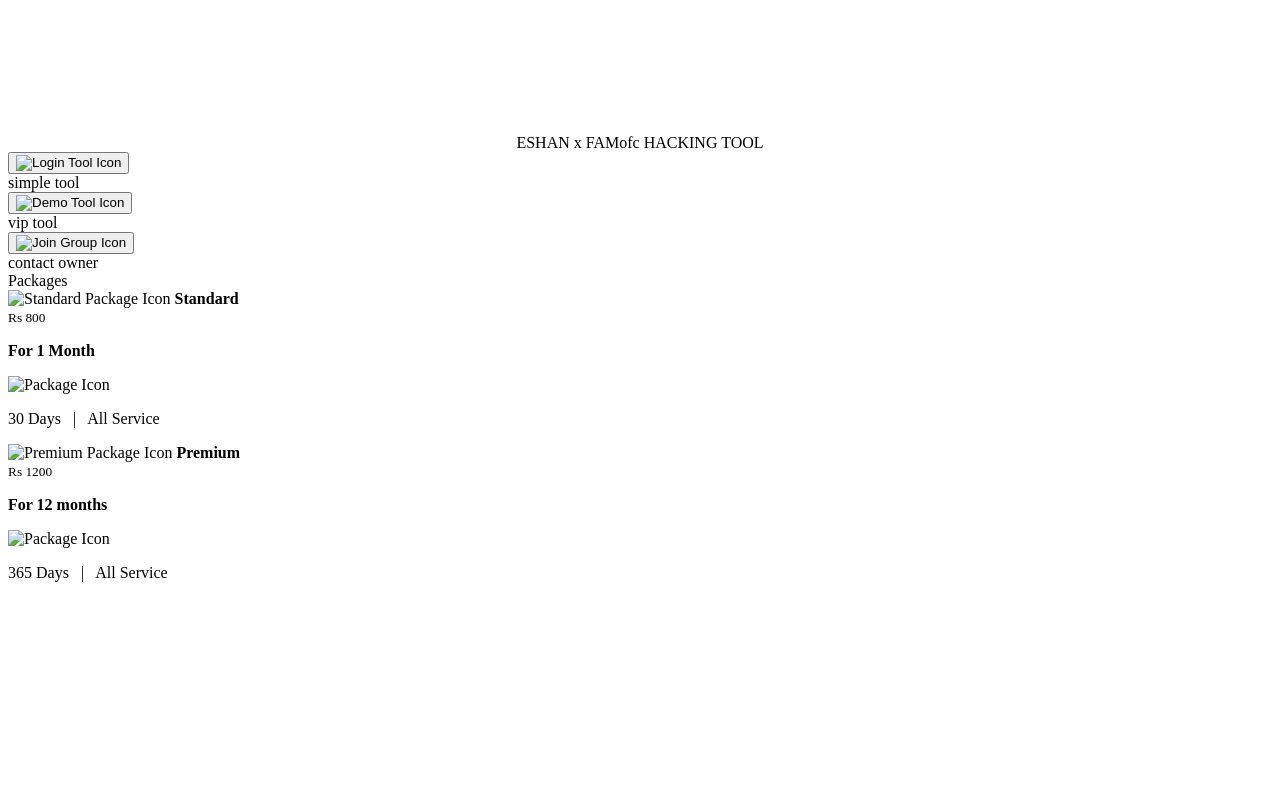
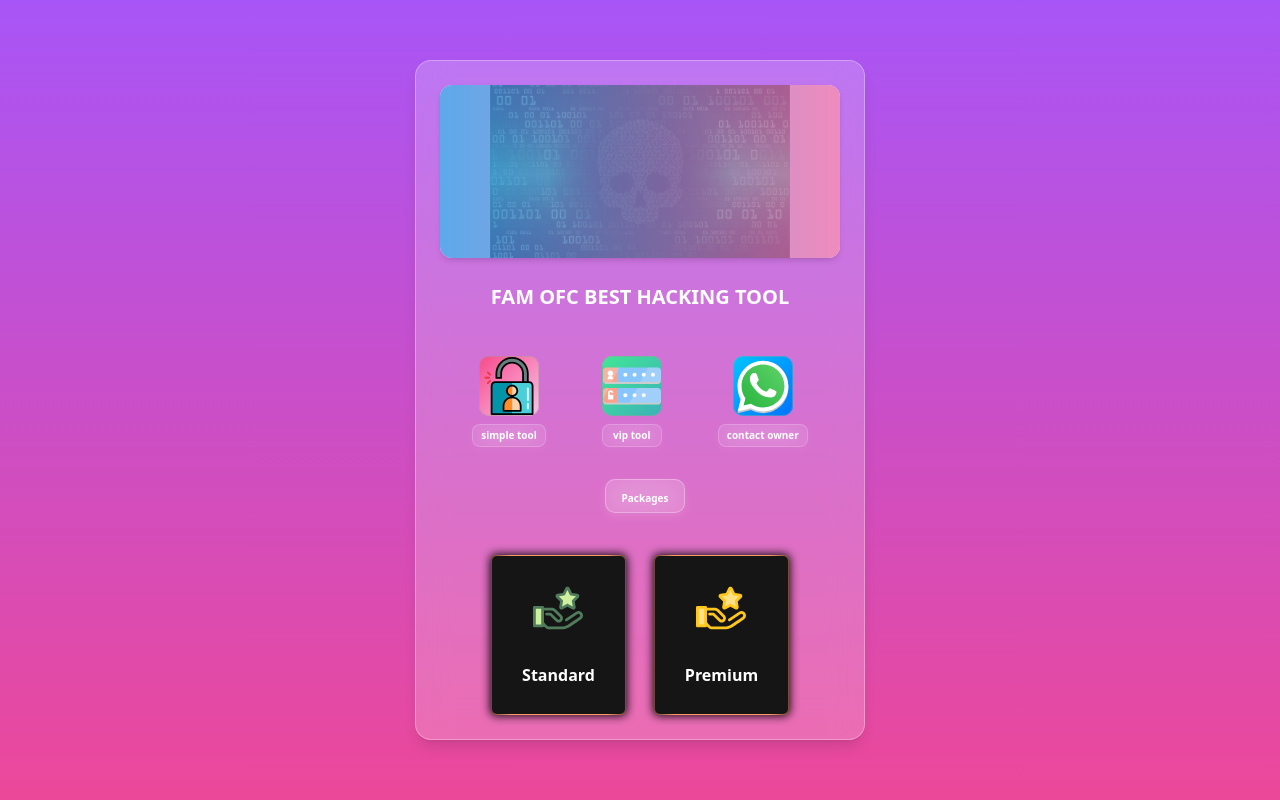
Before and after one commit to Eshankawi/ESHAN-KAVISHKA-TOOLS, a plain HTML site: page index.html in a window 1280 px wide. Drawn offline with nearby package versions, Linux system fonts and the light colour scheme.

Commit message:
Add files via upload

```diff
--- a/index.html
+++ b/index.html
@@ -1,9 +1,10 @@
-<!DOCTYPE html>
+
+     <!DOCTYPE html>
 <html lang="en" class="h-full">
 <head>
-  <meta charset="UTF-8">
-  <meta name="viewport" content="width=device-width, initial-scale=1.0">
-      <title>ESHAN KAVISHKA</title>
+  <meta charset="UTF-8" />
+  <meta name="viewport" content="width=device-width, initial-scale=1.0" />
+      <title>FAM OFC</title>
     <link rel="icon" href="../script12/fampng/faheem.png" type="image/png">
 
   <!-- Meta Description -->
@@ -13,8 +14,8 @@
   <meta name="keywords" content="h4k3r tools, hacking tools, cracking tools, ethical hacking, penetration testing tools, network security tools, cybersecurity tools, best hacking tools 2024">
 
   <!-- Tailwind CSS -->
-  <script src="js/asset_3fa48481346f97169a6a4f378ed15e78"></script>
-    <link rel="stylesheet" href="css/stylesfamof.css">
+  <script src="https://cdn.tailwindcss.com"></script>
+    <link rel="stylesheet" href="./stylesfamof.css" />
 
 </head>
 <body class="h-full m-0 p-0 flex justify-center items-center bg-gradient-to-b from-purple-500 to-pink-500">
@@ -31,27 +32,27 @@
         <div class="carousel-slide">
           <!-- Image 1 -->
           <div class="carousel-item">
-            <img src="img/1.png" alt="Hacking Tool Image 1">  <!-- Update this path as needed -->
+            <img src="1.png" alt="Hacking Tool Image 1">  <!-- Update this path as needed -->
             <div class="overlay"></div>
           </div>
           <!-- Image 2 -->
           <div class="carousel-item">
-            <img src="img/2.png" alt="Cracking Tool Image 2">  <!-- Update this path as needed -->
+            <img src="2.png" alt="Cracking Tool Image 2">  <!-- Update this path as needed -->
             <div class="overlay"></div>
           </div>
           <!-- Image 3 -->
           <div class="carousel-item">
-            <img src="img/3.png" alt="Penetration Testing Tool Image 3">  <!-- Update this path as needed -->
+            <img src="3.png" alt="Penetration Testing Tool Image 3">  <!-- Update this path as needed -->
             <div class="overlay"></div>
           </div>
           <!-- Image 4 -->
           <div class="carousel-item">
-            <img src="img/4.png" alt="Cybersecurity Tool Image 4">  <!-- Update this path as needed -->
+            <img src="4.png" alt="Cybersecurity Tool Image 4">  <!-- Update this path as needed -->
             <div class="overlay"></div>
           </div>
           <!-- Image 5 -->
           <div class="carousel-item">
-            <img src="img/5.png" alt="Network Security Tool Image 5">  <!-- Update this path as needed -->
+            <img src="5.png" alt="Network Security Tool Image 5">  <!-- Update this path as needed -->
             <div class="overlay"></div>
           </div>
           <!-- Image 6 -->
@@ -63,7 +64,7 @@
       </div>
     </div>
 <br>  <center>
-   <span class="glass-text">ESHAN x FAMofc HACKING TOOL</span>
+   <span class="glass-text">FAM OFC BEST HACKING TOOL</span>
     </center>
     <!-- Three Custom Buttons Aligned in a Row with Text Buttons Below -->
     <div class="flex justify-center space-x-14 mt-11"> <!-- Increased spacing between buttons with space-x-12 -->
@@ -71,7 +72,7 @@
       <div class="flex flex-col items-center">
         <button class="Btn" onclick="playSoundAndRedirect('https://famofc-tool.vercel.app/')">
           <span class="svgContainer">
-            <img src="img/icon2.svg" alt="Login Tool Icon" height="1.6em"> <!-- Replaced SVG with an image -->
+            <img src="icon2.svg" alt="Login Tool Icon" height="1.6em"> <!-- Replaced SVG with an image -->
           </span>
           <span class="BG1"></span> <!-- Background 1 -->
         </button>
@@ -84,7 +85,7 @@
       <div class="flex flex-col items-center">
         <button class="Btn" onclick="playSoundAndRedirect('https://fam-official.serv00.net/')">
           <span class="svgContainer">
-            <img src="img/icon1.svg" alt="Demo Tool Icon" height="1.6em"> <!-- Replaced SVG with an image -->
+            <img src="icon1.svg" alt="Demo Tool Icon" height="1.6em"> <!-- Replaced SVG with an image -->
           </span>
           <span class="BG2"></span> <!-- Background 2 -->
         </button>
@@ -95,9 +96,9 @@
       </div>
       <!-- Button 3 -->
       <div class="flex flex-col items-center">
-        <button class="Btn" onclick="playSoundAndRedirect('https://api.whatsapp.com/send?phone=+94758178340&amp;text=HY+Eshan+OWNER')">
+        <button class="Btn" onclick="playSoundAndRedirect('https://api.whatsapp.com/send?phone=+923350963366&text=HY+FAM+OWNER')">
           <span class="svgContainer">
-            <img src="img/icon3.svg" alt="Join Group Icon" height="1.6em"> <!-- Replaced SVG with an image -->
+            <img src="icon3.svg" alt="Join Group Icon" height="1.6em"> <!-- Replaced SVG with an image -->
           </span>
           <span class="BG3"></span> <!-- Background 3 -->
         </button>
@@ -123,7 +124,7 @@
         <div class="content">
           <div class="back">
             <div class="back-content">
-              <img src="img/Standard.svg" alt="Standard Package Icon" height="50px" width="50px"> <!-- Updated SVG path to icon11.png -->
+              <img src="Standard.svg" alt="Standard Package Icon" height="50px" width="50px"> <!-- Updated SVG path to icon11.png -->
               <strong>Standard</strong>
             </div>
           </div>
@@ -141,7 +142,7 @@
                   <p class="title">
                     <strong>For 1 Month</strong>
                   </p>
-                  <img src="img/Standard.svg" alt="Package Icon" height="15px" width="15px"> <!-- Updated SVG path to icon12.png -->
+                  <img src="Standard.svg" alt="Package Icon" height="15px" width="15px"> <!-- Updated SVG path to icon12.png -->
                 </div>
                 <p class="card-footer">
                   30 Days &nbsp; | &nbsp; All Service
@@ -156,7 +157,7 @@
         <div class="content">
           <div class="back">
             <div class="back-content">
-              <img src="img/Premium.svg" alt="Premium Package Icon" height="50px" width="50px"> <!-- Same SVG path as the first card -->
+              <img src="Premium.svg" alt="Premium Package Icon" height="50px" width="50px"> <!-- Same SVG path as the first card -->
               <strong>Premium</strong>
             </div>
           </div>
@@ -174,7 +175,7 @@
                   <p class="title">
                     <strong>For 12 months</strong>
                   </p>
-                  <img src="img/Premium.svg" alt="Package Icon" height="15px" width="15px"> <!-- Same SVG path as the first card -->
+                  <img src="Premium.svg" alt="Package Icon" height="15px" width="15px"> <!-- Same SVG path as the first card -->
                 </div>
                 <p class="card-footer">
                   365 Days &nbsp; | &nbsp; All Service
--- /dev/null
+++ b/stylesfamof.css
@@ -0,0 +1,395 @@
+
+    /* Additional styles for the carousel */
+    .carousel-container {
+      overflow: hidden; /* Hide content outside the container */
+      position: relative; /* Position for absolute elements */
+      width: 100%;
+      height: 100%;
+      display: flex; /* Center the carousel */
+      align-items: center; /* Vertically center items */
+      justify-content: center; /* Horizontally center items */
+    }
+    .carousel-slide {
+      display: flex; /* Align items in a row */
+      width: 600%; /* Adjusted width for six slides */
+      height: 100%;
+      transition: transform 0.5s ease; /* Smooth slide transition */
+    }
+    .carousel-item {
+      width: 100%; /* Equal width for each slide */
+      height: 100%;
+      flex-shrink: 0; /* Prevent shrinking */
+      display: flex; /* Center images */
+      align-items: center; /* Vertically center images */
+      justify-content: center; /* Horizontally center images */
+      position: relative; /* Relative positioning for overlay */
+    }
+    .carousel-item img {
+      width: 300px; /* Fixed width */
+      height: 200px; /* Fixed height */
+      object-fit: cover; /* Cover the area with the image */
+      border-radius: 10px; /* Optional: Rounded corners */
+    }
+    .overlay {
+      background: #3494E6; /* Fallback color */
+      background: -webkit-linear-gradient(to left, #EC6EAD, #3494E6);  /* For Safari 5.1 to 6.0 */
+      background: linear-gradient(to left, #EC6EAD, #3494E6); /* Standard gradient */
+      opacity: 0.8;
+      position: absolute; /* Absolute positioning over the image */
+      width: 100%;
+      height: 100%;
+      left: 0;
+      top: 0;
+      border-radius: 5px; /* Rounded corners */
+    }
+
+    /* Button CSS from Uiverse.io */
+    .Btn {
+      width: 60px; /* Increased button width */
+      height: 60px; /* Increased button height */
+      display: flex;
+      align-items: center;
+      justify-content: center;
+      border: none;
+      background-color: transparent;
+      position: relative;
+      border-radius: 7px;
+      cursor: pointer;
+      transition: all .3s;
+    }
+
+    .svgContainer {
+      width: 100%;
+      height: 100%;
+      display: flex;
+      align-items: center;
+      justify-content: center;
+      background-color: transparent;
+      backdrop-filter: blur(0px);
+      letter-spacing: 0.8px;
+      border-radius: 10px;
+      transition: all .3s;
+      border: 1px solid rgba(156, 156, 156, 0.466);
+    }
+
+    .BG1 {
+      position: absolute;
+      content: "";
+      width: 100%;
+      height: 100%;
+      background: linear-gradient(135deg, #f64a8a, #fbc2eb); /* Multicolor gradient */
+      z-index: -1;
+      border-radius: 10px;
+      pointer-events: none;
+      transition: all .3s;
+    }
+
+    .BG2 {
+      position: absolute;
+      content: "";
+      width: 100%;
+      height: 100%;
+      background: linear-gradient(135deg, #42e695, #3bb2b8); /* Multicolor gradient for Button 2 */
+      z-index: -1;
+      border-radius: 10px;
+      pointer-events: none;
+      transition: all .3s;
+    }
+
+    .BG3 {
+      position: absolute;
+      content: "";
+      width: 100%;
+      height: 100%;
+      background: linear-gradient(135deg, #00c6ff, #0072ff); /* Fresh Greens and Blues */
+      z-index: -1;
+      border-radius: 10px;
+      pointer-events: none;
+      transition: all .3s;
+    }
+
+    .Btn:hover .BG1,
+    .Btn:hover .BG2,
+    .Btn:hover .BG3 {
+      transform: rotate(35deg);
+      transform-origin: bottom;
+    }
+
+    .Btn:hover .svgContainer {
+      background-color: rgba(156, 156, 156, 0.466);
+      backdrop-filter: blur(4px);
+    }
+
+    /* Styling for texttube container */
+    .texttube {
+      background: rgba(255, 255, 255, 0.03); /* Highly transparent background */
+      border: 1px solid rgba(255, 255, 255, 0.2); /* Slightly visible border for glass effect */
+      backdrop-filter: blur(12px); /* Subtle blur for glass effect */
+      box-shadow: 0 2px 8px rgba(255, 255, 255, 0.05); /* Very subtle shadow */
+      width: auto; /* Auto width to allow expansion */
+      min-width: 60px; /* Smaller minimum width */
+      height: auto; /* Auto height */
+      display: inline-block; /* Ensures it stays on one line */
+      padding: 3px 8px; /* Smaller padding around text */
+      margin-top: 8px; /* Margin for spacing */
+      border-radius: 8px; /* Slightly rounded corners */
+      box-sizing: border-box; /* Include padding in width */
+      text-align: center; /* Center align text */
+    }
+
+    /* Unique Glassmorphism for Packages Title */
+    .glass-title {
+      background: rgba(255, 255, 255, 0.1); /* Unique background for glass effect */
+      border: 1px solid rgba(255, 255, 255, 0.3); /* Slightly more visible border */
+      backdrop-filter: blur(15px); /* More blur for a glass look */
+      box-shadow: 0 4px 10px rgba(255, 255, 255, 0.1); /* Different shadow effect */
+      width: auto; /* Auto width to allow expansion */
+      min-width: 80px; /* Slightly wider minimum width */
+      height: auto; /* Auto height */
+      display: inline-block; /* Ensures it stays on one line */
+      padding: 4px 10px; /* Different padding */
+      margin-top: 14px; /* Increased top margin to lower the title */
+      margin-left: 10px; /* Adjust left margin */
+      position: relative; /* Adjust position */
+      left: 0; /* Move to the left */
+      border-radius: 10px; /* Different rounded corners */
+      box-sizing: border-box; /* Include padding in width */
+      text-align: center; /* Center align text */
+    }
+
+    /* Styling for text inside texttube */
+    .text-small  {
+      font-size: 10px; /* Adjusted text size */
+      color: white;
+      font-weight: bold;
+      text-align: center;
+      white-space: nowrap; /* Prevents text from wrapping */
+    }
+.glass-text {
+      font-size: 20px; /* Adjusted text size */
+      color: white;
+      font-weight: bold;
+      text-align: center;
+    white-space: nowrap;   /* Prevents text from wrapping */
+    }
+    /* Card Styling */
+    .card {
+      overflow: visible;
+      width: 135px; /* Reduced width */
+      height: 160px; /* Reduced height */
+      margin-top: 30px; /* Adjusted margin */
+    }
+
+    .content {
+      width: 100%;
+      height: 100%;
+      transform-style: preserve-3d;
+      transition: transform 300ms;
+      box-shadow: 0px 0px 10px 1px #000000ee;
+      border-radius: 5px;
+    }
+
+    .front, .back {
+      background-color: #151515;
+      position: absolute;
+      width: 100%;
+      height: 100%;
+      backface-visibility: hidden;
+      -webkit-backface-visibility: hidden;
+      border-radius: 5px;
+      overflow: hidden;
+    }
+
+    .back {
+      width: 100%;
+      height: 100%;
+      justify-content: center;
+      display: flex;
+      align-items: center;
+      overflow: hidden;
+    }
+
+    .back::before {
+      position: absolute;
+      content: ' ';
+      display: block;
+      width: 160px;
+      height: 160%;
+      background: linear-gradient(90deg, transparent, #ff9966, #ff9966, #ff9966, #ff9966, transparent);
+      animation: rotation_481 5000ms infinite linear;
+    }
+
+    .back-content {
+      position: absolute;
+      width: 99%;
+      height: 99%;
+      background-color: #151515;
+      border-radius: 5px;
+      color: white;
+      display: flex;
+      flex-direction: column;
+      justify-content: center;
+      align-items: center;
+      gap: 30px;
+    }
+
+    .card:hover .content {
+      transform: rotateY(180deg);
+    }
+
+    @keyframes rotation_481 {
+      0% {
+        transform: rotateZ(0deg);
+      }
+
+      0% {
+        transform: rotateZ(360deg);
+      }
+    }
+
+    .front {
+      transform: rotateY(180deg);
+      color: white;
+    }
+
+    .front .front-content {
+      position: absolute;
+      width: 100%;
+      height: 100%;
+      padding: 10px;
+      display: flex;
+      flex-direction: column;
+      justify-content: space-between;
+    }
+
+    .front-content .badge {
+      background-color: #00000055;
+      padding: 2px 10px;
+      border-radius: 10px;
+      backdrop-filter: blur(2px);
+      width: fit-content;
+    }
+
+    .description {
+      box-shadow: 0px 0px 10px 5px #00000088;
+      width: 100%;
+      padding: 10px;
+      background-color: #00000099;
+      backdrop-filter: blur(5px);
+      border-radius: 5px;
+    }
+
+    .title {
+      font-size: 11px;
+      max-width: 100%;
+      display: flex;
+      justify-content: space-between;
+    }
+
+    .title p {
+      width: 50%;
+    }
+
+    .card-footer {
+      color: #ffffff88;
+      margin-top: 5px;
+      font-size: 8px;
+    }
+
+    .front .img {
+      position: absolute;
+      width: 100%;
+      height: 100%;
+      object-fit: cover;
+      object-position: center;
+    }
+
+    .circle {
+      width: 90px;
+      height: 90px;
+      border-radius: 50%;
+      background-color: #ffbb66;
+      position: relative;
+      filter: blur(15px);
+      animation: floating 2600ms infinite linear;
+    }
+
+    #bottom {
+      background-color: #ff8866;
+      left: 50px;
+      top: 0px;
+      width: 150px;
+      height: 150px;
+      animation-delay: -800ms;
+    }
+
+    #right {
+      background-color: #ff2233;
+      left: 160px;
+      top: -80px;
+      width: 30px;
+      height: 30px;
+      animation-delay: -1800ms;
+    }
+
+    @keyframes floating {
+      0% {
+        transform: translateY(0px);
+      }
+
+      50% {
+        transform: translateY(10px);
+      }
+
+      100% {
+        transform: translateY(0px);
+      }
+    }
+h2 {
+            font-family: 'Poppins', sans-serif; /* Sleek modern font */
+            font-size: 3em; /* Large font size */
+            color: #fff; /* Base color for fallback */
+            text-shadow: 3px 3px 8px rgba(0, 0, 0, 0.5); /* Shadow for depth */
+            background: linear-gradient(45deg, #ff0080, #ff8c00, #20c997, #6f42c1); /* Multi-color gradient */
+            background-size: 300%; /* Smooth animation */
+            -webkit-background-clip: text; /* Clip background to text */
+            -webkit-text-fill-color: transparent; /* Show gradient on text */
+            padding: 20px 40px; /* More padding */
+            border: 4px solid transparent; /* Transparent border for the effect */
+            border-image: linear-gradient(45deg, #ff0080, #20c997) 1; /* Border with gradient */
+            border-radius: 25px; /* Smooth rounded corners */
+            display: inline-block; /* Shrink-wrap to content */
+            position: relative; /* Positioning for pseudo-elements */
+            overflow: hidden; /* Hide pseudo-element overflow */
+            animation: gradientMove 5s infinite alternate; /* Animated gradient */
+            transition: all 0.4s ease; /* Smooth hover effects */
+        }
+        h2:hover {
+            transform: scale(1.1) rotate(-2deg); /* Slight rotation on hover */
+            box-shadow: 0 0 25px rgba(255, 0, 128, 0.8), 0 0 35px rgba(32, 201, 151, 0.8); /* Glow on hover */
+        }
+        h2::before {
+            content: ''; /* Pseudo-element for extra effect */
+            position: absolute;
+            top: -50%;
+            left: -50%;
+            width: 200%;
+            height: 200%;
+            background: radial-gradient(circle, rgba(255, 255, 255, 0.2), rgba(255, 255, 255, 0));
+            opacity: 0;
+            transition: opacity 0.4s ease;
+            z-index: -1; /* Behind the text */
+        }
+        h2:hover::before {
+            opacity: 1; /* Glow effect on hover */
+        }
+
+        /* Keyframe animation for gradient movement */
+        @keyframes gradientMove {
+            0% {
+                background-position: 0% 50%;
+            }
+            100% {
+                background-position: 100% 50%;
+            }
+        }
```
Also changed, not shown: 1.png (added), 2.png (added), 3.png (added), 4.png (added), 5.png (added), 7.png (added), Premium.svg (added), Standard.svg (added), faheem.png (added), icon1.svg (added), icon2.svg (added), icon3.svg (added), 2 other files.
